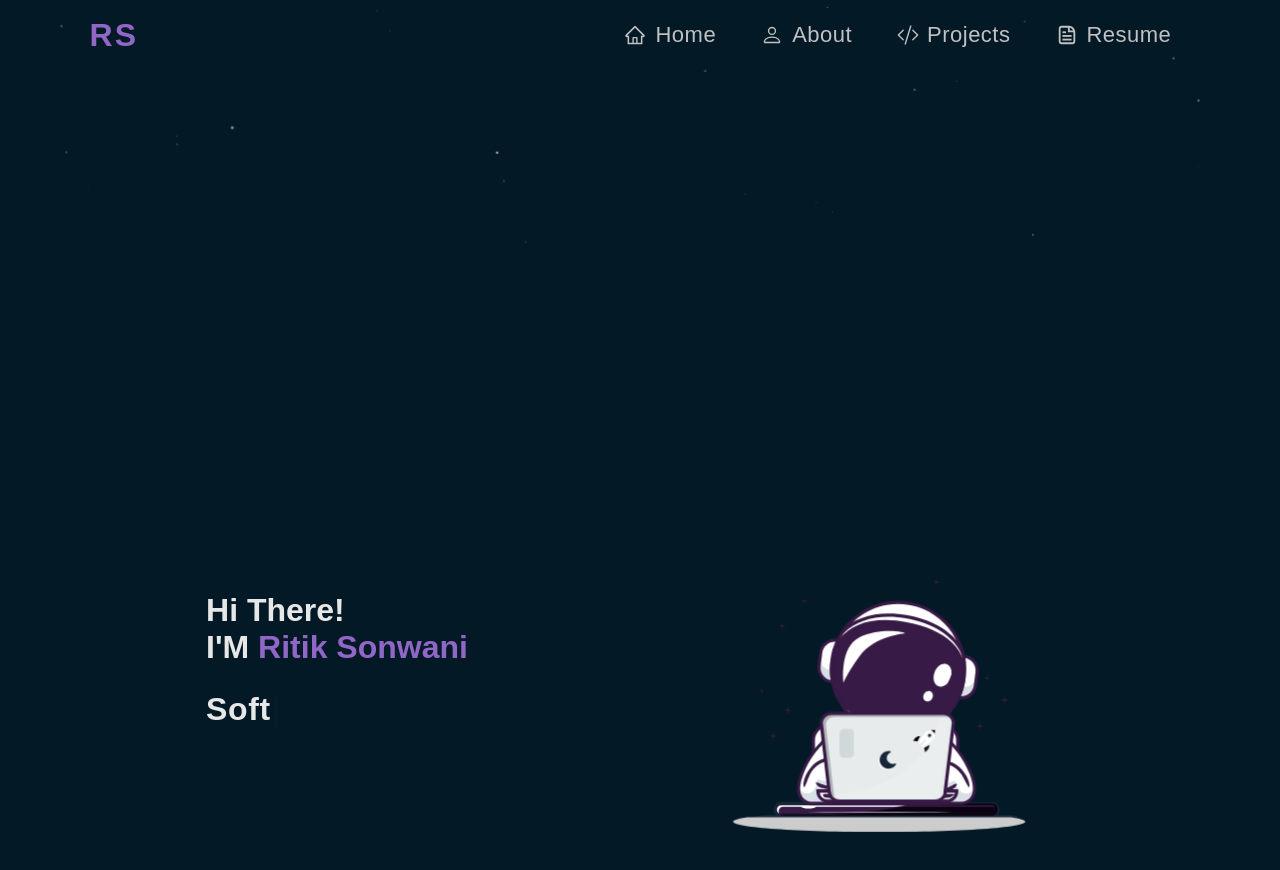
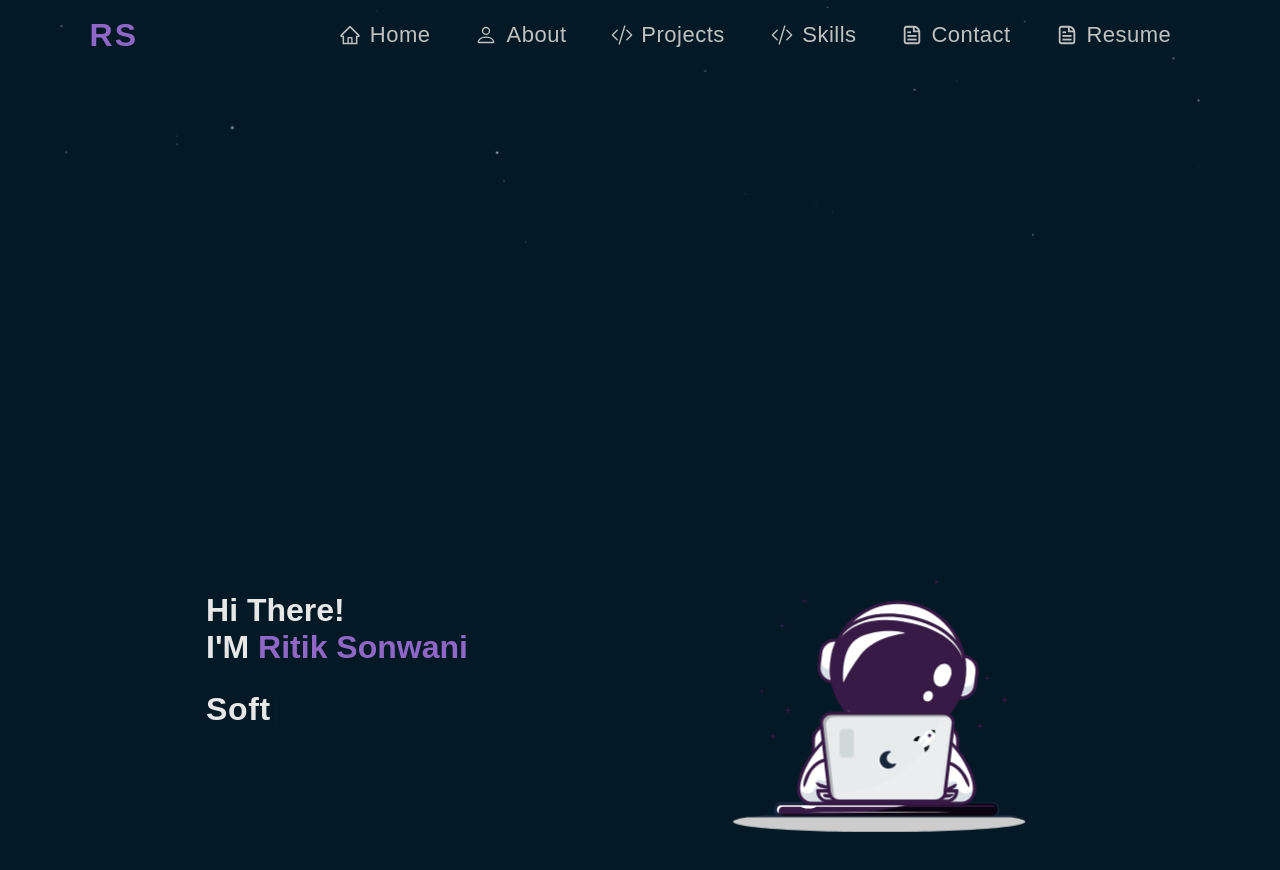
Before and after one commit to Ritik26052000/Ritik26052000.github.io, a React (Vite) app: page / in a window 1280 px wide. Shown: the top 870 px of the page. Built offline with nearby package versions, Linux system fonts and the light colour scheme.

Commit message:
Skills and contact added

```diff
--- a/src/components/Navbar.jsx
+++ b/src/components/Navbar.jsx
@@ -1,5 +1,5 @@
-import React, { useState } from 'react';
-import { Link } from 'react-router-dom';
+import React, { useState } from "react";
+import { Link } from "react-router-dom";
 import { AiOutlineHome } from "react-icons/ai";
 import { BsPerson, BsCodeSlash } from "react-icons/bs";
 import { CgFileDocument } from "react-icons/cg";
@@ -23,7 +23,7 @@ const Nav = () => {
     bar[2].classList.toggle("barThree");
 
     ham[0].classList.toggle("showNavbar");
-    }
+  };
 
   const hideMenu = () => {
     var bar = document.getElementsByClassName("bar");
@@ -32,28 +32,62 @@ const Nav = () => {
     bar[1].classList.remove("barTwo");
     bar[2].classList.remove("barThree");
     ham[0].classList.remove("showNavbar");
-    }
+  };
 
   window.addEventListener("scroll", scrollHandler);
 
   return (
-        <nav id="nav-menu" className={navbarblur ? 'Navbar blur' : 'Navbar'}>
-            <h1 title='Reload' onClick={() => window.location.reload(true)} className='Logo'>RS</h1>
+    <nav id="nav-menu" className={navbarblur ? "Navbar blur" : "Navbar"}>
+      <h1
+        title="Reload"
+        onClick={() => window.location.reload(true)}
+        className="Logo"
+      >
+        RS
+      </h1>
 
-            <div className='Hamburger' onClick={showMenu}>
-                <span className='bar'></span>
-                <span className='bar'></span>
-                <span className='bar'></span>
+      <div className="Hamburger" onClick={showMenu}>
+        <span className="bar"></span>
+        <span className="bar"></span>
+        <span className="bar"></span>
       </div>
 
-            <ul className='NavbarLinks'>
-                <li onClick={hideMenu}><Link to="/" className="nav-link home"><AiOutlineHome /> Home</Link></li>
-                <li onClick={hideMenu}><Link to="/About" className="nav-link about"><BsPerson /> About</Link></li>
-                <li onClick={hideMenu}><Link to="/Projects" className="nav-link projects"><BsCodeSlash /> Projects</Link></li>
-                <li onClick={hideMenu}><Link to="/Resume" className="nav-link resume"><CgFileDocument /> Resume</Link></li>
+      <ul className="NavbarLinks">
+        <li onClick={hideMenu}>
+          <Link to="/" className="nav-link home">
+            <AiOutlineHome /> Home
+          </Link>
+        </li>
+        <li onClick={hideMenu}>
+          <Link to="/About" className="nav-link about">
+            <BsPerson /> About
+          </Link>
+        </li>
+        <li onClick={hideMenu}>
+          <Link to="/Projects" className="nav-link projects">
+            <BsCodeSlash /> Projects
+          </Link>
+        </li>
+        <li onClick={hideMenu}>
+          <Link to="#skills" className="nav-link skills">
+            {" "}
+            <BsCodeSlash /> Skills
+          </Link>
+        </li>
+        <li onClick={hideMenu}>
+          <Link to="#contact" className="nav-link contact">
+            {" "}
+            <CgFileDocument /> Contact
+          </Link>
+        </li>
+        <li onClick={hideMenu}>
+          <Link to="/Resume" className="nav-link resume">
+            <CgFileDocument /> Resume
+          </Link>
+        </li>
       </ul>
     </nav>
-    )
-}
+  );
+};
 
 export default Nav;
```
Lines whose indentation alone changed are shown as unchanged.
